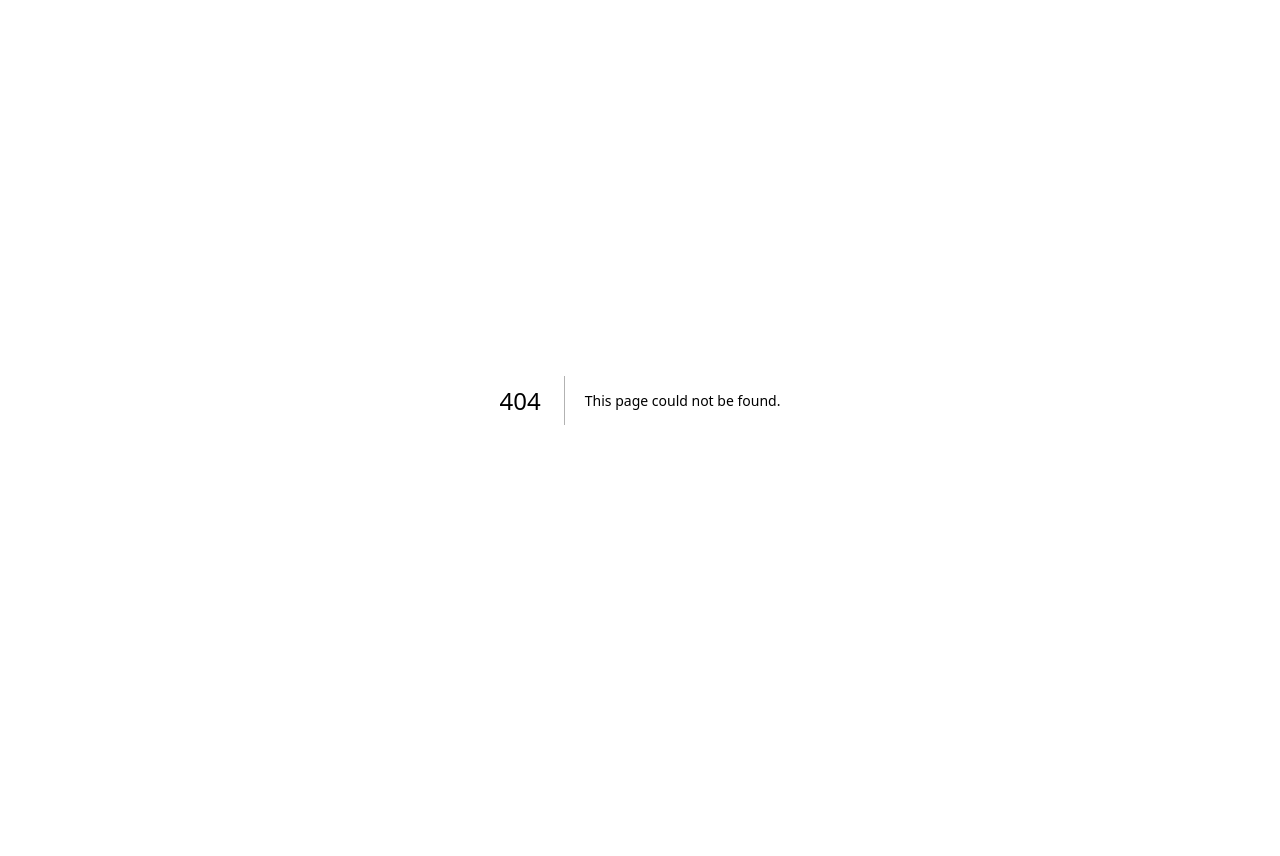
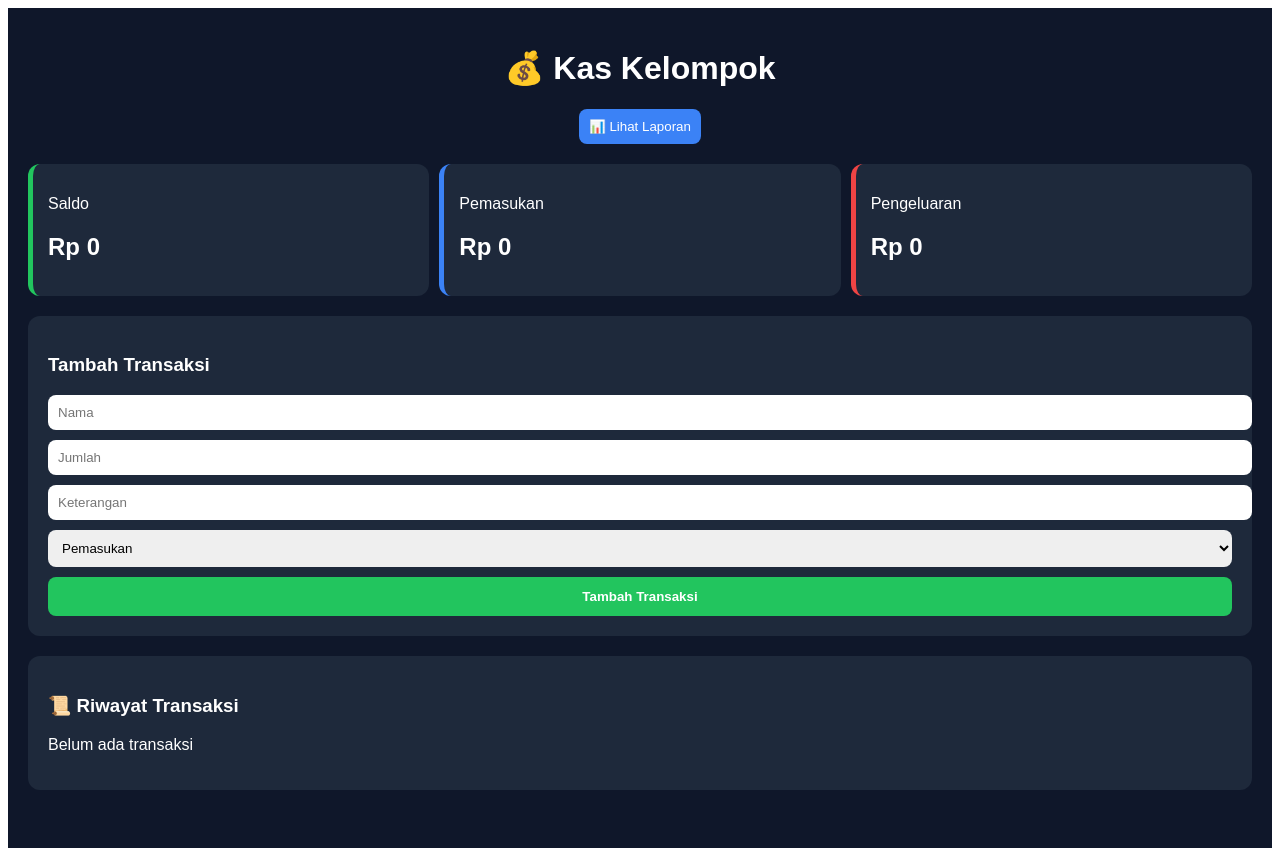
Before and after one commit to abdullahprasetia-alt/Kas-Rebellion-, a Next.js app: page /app in a window 1280 px wide. Before the commit this address had no page. Before the commit the page ends 800 px from the top, so only its background shows below. Built offline with nearby package versions, Linux system fonts and the light colour scheme.

Commit message:
Add transaction management system in page.js
This file implements a simple transaction management system with functionality to add transactions and display the current balance, total income, and total expenses.

```diff
--- /dev/null
+++ b/app/app/page.js
@@ -0,0 +1,208 @@
+"use client";
+import { useState } from "react";
+import Link from "next/link";
+
+export default function Home() {
+  const [transaksi, setTransaksi] = useState([]);
+  const [nama, setNama] = useState("");
+  const [jumlah, setJumlah] = useState("");
+  const [tipe, setTipe] = useState("masuk");
+  const [keterangan, setKeterangan] = useState("");
+
+  const tambah = () => {
+    if (!nama || !jumlah) return;
+
+    const data = {
+      nama,
+      jumlah: Number(jumlah),
+      tipe,
+      keterangan,
+      tanggal: new Date().toLocaleString()
+    };
+
+    setTransaksi([data, ...transaksi]);
+    setNama("");
+    setJumlah("");
+    setKeterangan("");
+  };
+
+  const saldo = transaksi.reduce((acc, t) => {
+    return t.tipe === "masuk"
+      ? acc + t.jumlah
+      : acc - t.jumlah;
+  }, 0);
+
+  const totalMasuk = transaksi
+    .filter(t => t.tipe === "masuk")
+    .reduce((a, b) => a + b.jumlah, 0);
+
+  const totalKeluar = transaksi
+    .filter(t => t.tipe === "keluar")
+    .reduce((a, b) => a + b.jumlah, 0);
+
+  return (
+    <div style={container}>
+      <h1 style={{ textAlign: "center" }}>💰 Kas Kelompok</h1>
+
+      {/* NAV */}
+      <div style={{ textAlign: "center", marginTop: 10 }}>
+        <Link href="/laporan">
+          <button style={navButton}>📊 Lihat Laporan</button>
+        </Link>
+      </div>
+
+      {/* DASHBOARD */}
+      <div style={dashboard}>
+        <div style={box("#22c55e")}>
+          <p>Saldo</p>
+          <h2>Rp {saldo}</h2>
+        </div>
+
+        <div style={box("#3b82f6")}>
+          <p>Pemasukan</p>
+          <h2>Rp {totalMasuk}</h2>
+        </div>
+
+        <div style={box("#ef4444")}>
+          <p>Pengeluaran</p>
+          <h2>Rp {totalKeluar}</h2>
+        </div>
+      </div>
+
+      {/* FORM */}
+      <div style={card}>
+        <h3>Tambah Transaksi</h3>
+
+        <input
+          style={input}
+          placeholder="Nama"
+          value={nama}
+          onChange={e => setNama(e.target.value)}
+        />
+
+        <input
+          style={input}
+          type="number"
+          placeholder="Jumlah"
+          value={jumlah}
+          onChange={e => setJumlah(e.target.value)}
+        />
+
+        <input
+          style={input}
+          placeholder="Keterangan"
+          value={keterangan}
+          onChange={e => setKeterangan(e.target.value)}
+        />
+
+        <select
+          style={input}
+          value={tipe}
+          onChange={e => setTipe(e.target.value)}
+        >
+          <option value="masuk">Pemasukan</option>
+          <option value="keluar">Pengeluaran</option>
+        </select>
+
+        <button style={button} onClick={tambah}>
+          Tambah Transaksi
+        </button>
+      </div>
+
+      {/* RIWAYAT */}
+      <div style={card}>
+        <h3>📜 Riwayat Transaksi</h3>
+
+        {transaksi.length === 0 && <p>Belum ada transaksi</p>}
+
+        {transaksi.map((t, i) => (
+          <div key={i} style={item}>
+            <b>{t.nama}</b> -
+            <span style={{
+              color: t.tipe === "masuk" ? "#22c55e" : "#ef4444"
+            }}>
+              {" "}{t.tipe.toUpperCase()}
+            </span>
+
+            <br />
+            Rp {t.jumlah}
+
+            {t.keterangan && (
+              <>
+                <br />
+                <small>{t.keterangan}</small>
+              </>
+            )}
+
+            <br />
+            <small>{t.tanggal}</small>
+          </div>
+        ))}
+      </div>
+    </div>
+  );
+}
+
+/* STYLE */
+const container = {
+  minHeight: "100vh",
+  background: "#0f172a",
+  color: "white",
+  padding: 20,
+  fontFamily: "Arial"
+};
+
+const dashboard = {
+  display: "flex",
+  gap: 10,
+  marginTop: 20,
+  flexWrap: "wrap"
+};
+
+const box = (color) => ({
+  flex: 1,
+  background: "#1e293b",
+  padding: 15,
+  borderRadius: 12,
+  borderLeft: `5px solid ${color}`
+});
+
+const card = {
+  marginTop: 20,
+  background: "#1e293b",
+  padding: 20,
+  borderRadius: 12
+};
+
+const input = {
+  width: "100%",
+  padding: 10,
+  marginBottom: 10,
+  borderRadius: 8,
+  border: "none"
+};
+
+const button = {
+  width: "100%",
+  padding: 12,
+  background: "#22c55e",
+  border: "none",
+  borderRadius: 8,
+  color: "white",
+  fontWeight: "bold"
+};
+
+const navButton = {
+  padding: 10,
+  background: "#3b82f6",
+  border: "none",
+  borderRadius: 8,
+  color: "white"
+};
+
+const item = {
+  padding: 10,
+  marginBottom: 10,
+  background: "#1e293b",
+  borderRadius: 10
+};
```
